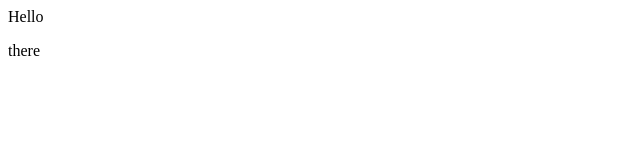
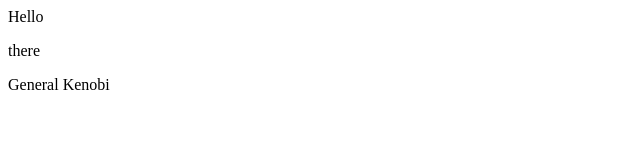
Before and after one commit to lpacit/demo-repo, a plain HTML site: page index.html in a window 1280 px wide. Shown: the whole page, without its empty margins (0-640 px from the left). Drawn offline with Linux system fonts and the light colour scheme.

Commit message:
General Kenobi

```diff
--- a/index.html
+++ b/index.html
@@ -1,2 +1,3 @@
 <div>Hello</div>
 <p>there</p>
+<p>General Kenobi</p>
```
